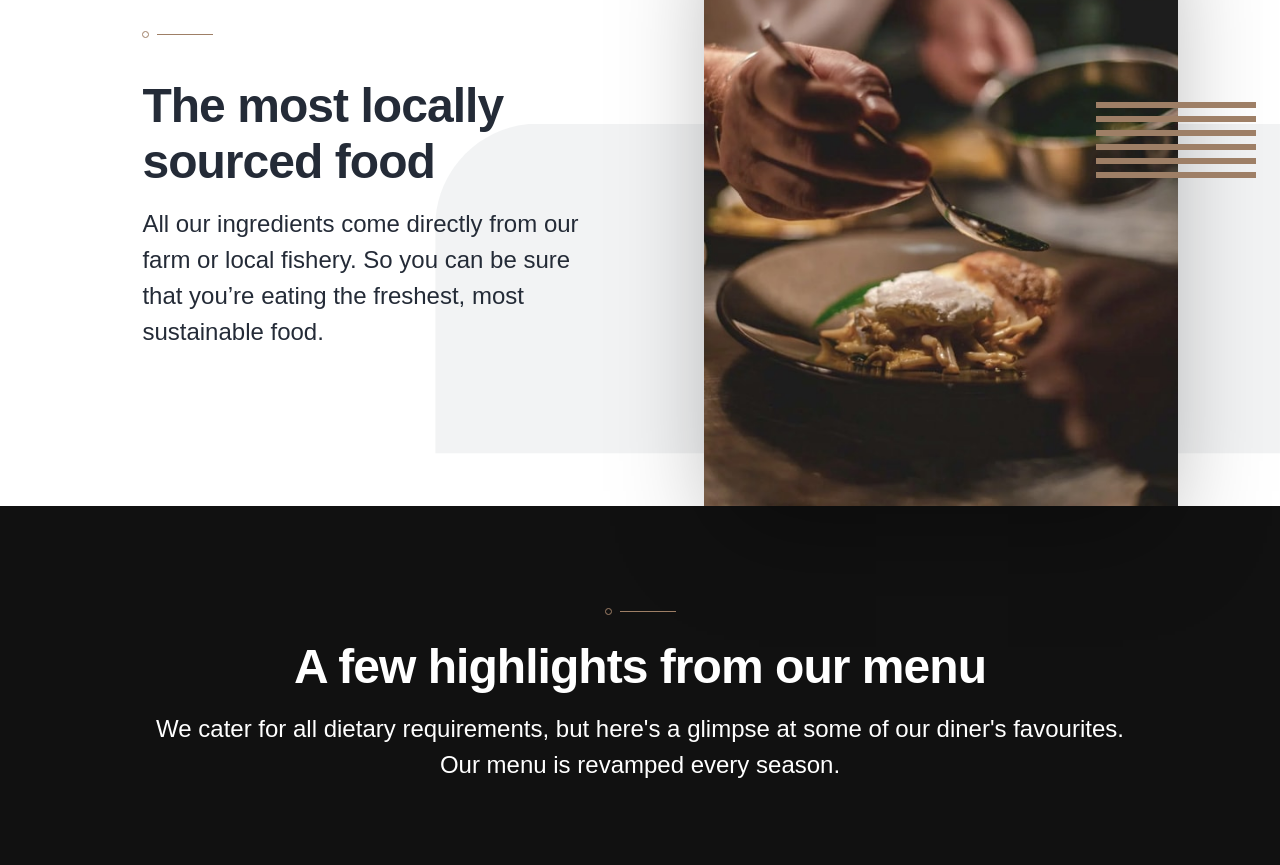
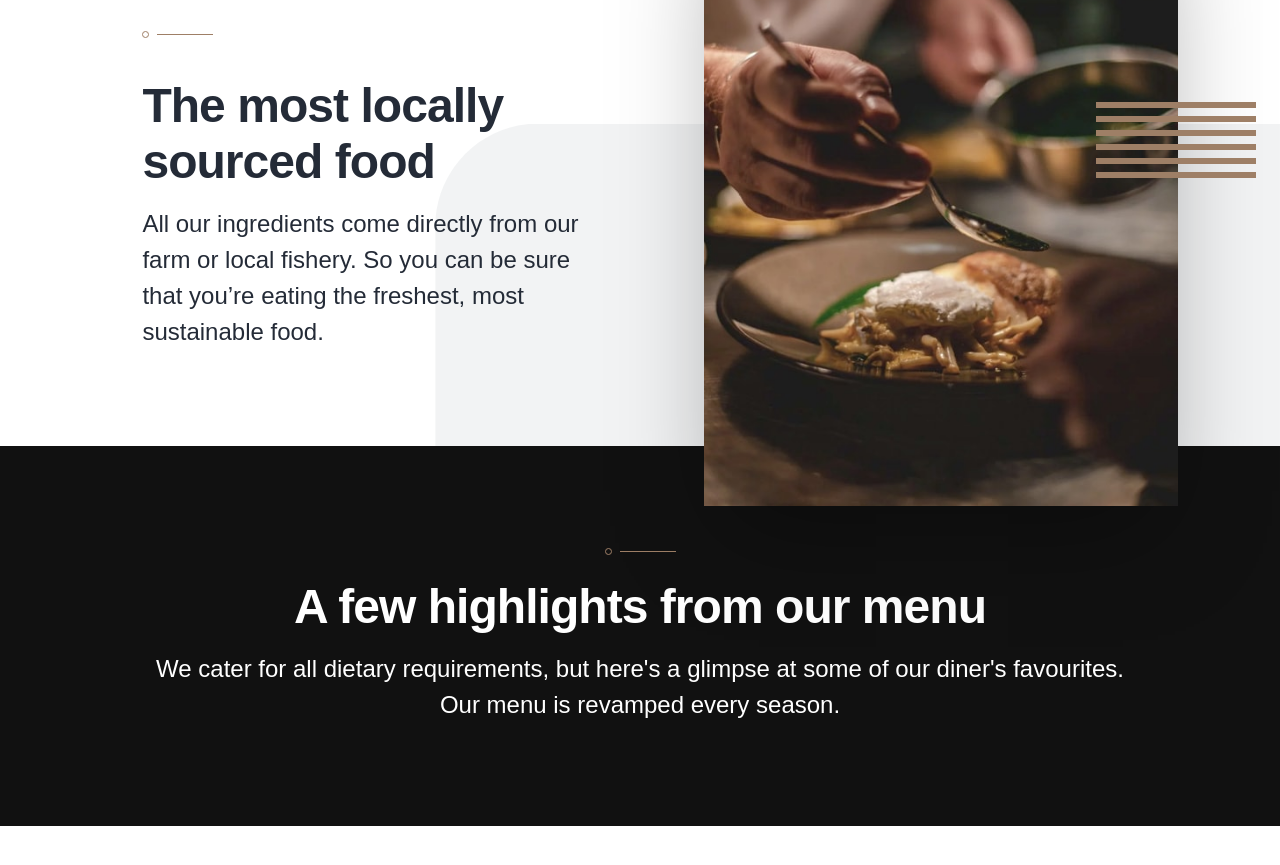
Before and after one commit to anet-eny/dine-restaurant-website, a React (Vite) app: page / in a window 1280 px wide. Shown: the part 1613-2478 px from the top of the page. After the commit the page ends 2439 px from the top, so only its background shows below. Built offline with nearby package versions, Linux system fonts and the light colour scheme.

Commit message:
fix: fix relative positioning of curvePattern, FeatureCard img and HighlightsSection

```diff
--- a/src/components/FeatureCard.jsx
+++ b/src/components/FeatureCard.jsx
@@ -35,7 +35,7 @@ export default function FeatureCard({
             src={image.mobile}
             srcSet={`${image.mobile} 1x, ${image.mobile2x} 2x`}
             alt=""
-            className="w-full h-auto object-cover [box-shadow:0_40px_100px_-20px_rgba(0,0,0,0.35)]"
+            className="relative z-10 w-full h-auto object-cover [box-shadow:0_40px_100px_-20px_rgba(0,0,0,0.35)]"
           />
         </picture>
 
--- a/src/components/FeaturesSection.jsx
+++ b/src/components/FeaturesSection.jsx
@@ -4,7 +4,7 @@ import { PADDING } from "../utils/constants";
 export default function FeaturesSection({ features }) {
   return (
     <section
-      className="relative z-10 -mt-20 lg:-mt-10 lg:pb-0!"
+      className="relative -mt-20 lg:-mt-10 lg:pb-0!"
       style={{ paddingInline: PADDING, paddingBottom: PADDING }}
     >
       <div className="mx-auto space-y-16 md:space-y-24">
--- a/src/components/HighlightsSection.jsx
+++ b/src/components/HighlightsSection.jsx
@@ -4,7 +4,7 @@ import { PADDING } from "../utils/constants";
 export default function HighlightsSection({ title, description, items }) {
   return (
     <section
-      className="flex flex-col bg-cod-gray text-white"
+      className="relative z-5 flex flex-col bg-cod-gray text-white lg:-mt-15"
       style={{ padding: PADDING }}
     >
       <div className="text-center px-10">
```
